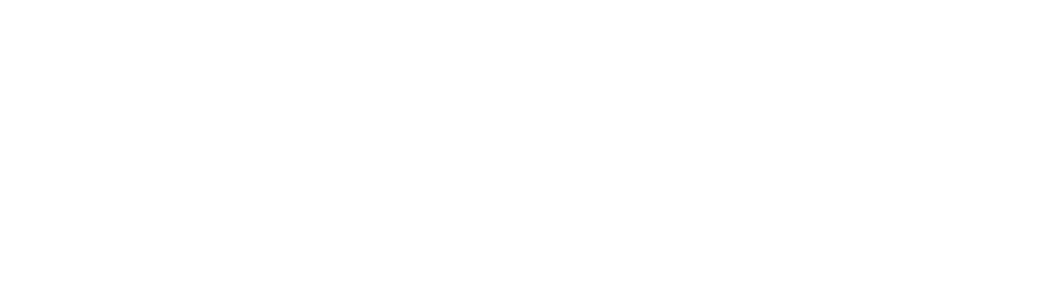
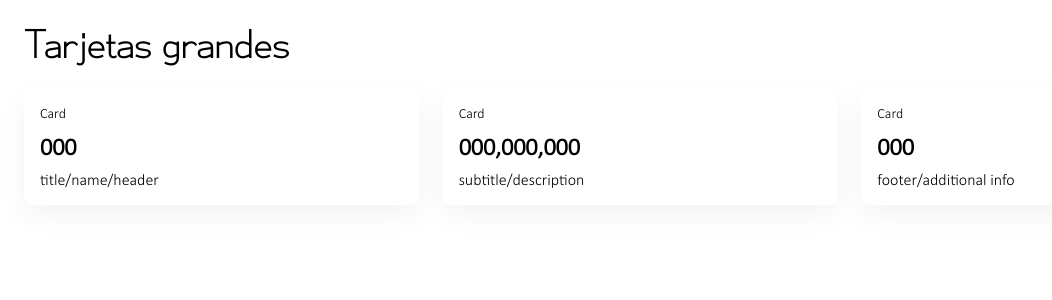
Before and after one commit to MA-DW/market-vue, a Nuxt app: page /cards in a window 1280 px wide. Before the commit this address had no page. Shown: the top 300 px of the page, without its empty margins (0-1052 px from the left). Built offline with nearby package versions, Linux system fonts and the light colour scheme.

Commit message:
text card lg

```diff
--- /dev/null
+++ b/components/uikit/TextCard.vue
@@ -0,0 +1,68 @@
+<script setup lang="ts">
+interface TextCardProps {
+  title?: string;
+  subtitle?: string;
+  header?: string;
+}
+
+const props = defineProps<TextCardProps>();
+</script>
+
+<template>
+  <div class="text-card">
+    <div class="text-card-content">
+      <div class="text-card-header" v-if="header">
+        {{ header }}
+      </div>
+      <div class="text-card-body">
+        <h3 class="text-card-title" v-if="title">{{ title }}</h3>
+        <p class="text-card-subtitle" v-if="subtitle">{{ subtitle }}</p>
+        <slot></slot>
+      </div>
+    </div>
+  </div>
+</template>
+
+<style scoped>
+.text-card {
+  height: 117px;
+  border-radius: 8px;
+  box-shadow: 0px 10px 30px rgba(0, 0, 0, 0.05);
+  background-color: white;
+  padding: 1rem;
+  display: flex;
+  flex-direction: column;
+}
+
+.text-card-content {
+  height: 100%;
+  display: flex;
+  flex-direction: column;
+}
+
+.text-card-header {
+  font-size: 0.875rem;
+  color: var(--color-secondary);
+  margin-bottom: 0.5rem;
+}
+
+.text-card-body {
+  flex: 1;
+  display: flex;
+  flex-direction: column;
+  gap: 0.25rem;
+}
+
+.text-card-title {
+  font-size: 1.5rem;
+  font-weight: bold;
+  color: var(--color-primary);
+  margin: 0;
+}
+
+.text-card-subtitle {
+  font-size: 1rem;
+  color: var(--color-secondary);
+  margin: 0;
+}
+</style>
--- /dev/null
+++ b/pages/cards.vue
@@ -0,0 +1,36 @@
+<script setup lang="ts">
+import { ref } from 'vue'
+
+const cardData = ref([
+  {
+    header: 'Card',
+    title: '000',
+    subtitle: 'title/name/header'
+  },
+  {
+    header: 'Card',
+    title: '000,000,000',
+    subtitle: 'subtitle/description'
+  },
+  {
+    header: 'Card',
+    title: '000',
+    subtitle: 'footer/additional info'
+  }
+])
+</script>
+
+<template>
+  <div class="p-6">
+    <h1 class="mb-6">Tarjetas grandes</h1>
+    <div class="grid grid-cols-1 md:grid-cols-2 lg:grid-cols-3 gap-6">
+      <UikitTextCard
+        v-for="(card, index) in cardData"
+        :key="index"
+        :header="card.header"
+        :title="card.title"
+        :subtitle="card.subtitle"
+      />
+    </div>
+  </div>
+</template>
--- a/pages/index.vue
+++ b/pages/index.vue
@@ -1,6 +1,23 @@
 <script setup lang="ts">
 import { UikitButton } from '#components';
+import { ref } from 'vue'
 
+// Input values
+const textValue = ref('')
+const numberValue = ref(0)
+const errorValue = ref('')
+const disabledValue = ref('Disabled value')
+
+const selectedValue = ref(null)
+const selectedOption2 = ref(null)
+const selectData = [
+  { label: 'Option 01', value: '01' },
+  { label: 'Option 02', value: '02' },
+  { label: 'Option 03', value: '03' },
+  { label: 'Option 04', value: '04' },
+  { label: 'Option 05', value: '05' },
+  { label: 'Option 06', value: '06' },
+]
 </script>
 <template>
   <div class="">
@@ -214,24 +231,3 @@
   </div>
 
 </template>
-
-<script setup lang="ts">
-import { ref } from 'vue'
-
-// Input values
-const textValue = ref('')
-const numberValue = ref(0)
-const errorValue = ref('')
-const disabledValue = ref('Disabled value')
-
-const selectedValue = ref(null)
-const selectedOption2 = ref(null)
-const selectData = [
-  { label: 'Option 01', value: '01' },
-  { label: 'Option 02', value: '02' },
-  { label: 'Option 03', value: '03' },
-  { label: 'Option 04', value: '04' },
-  { label: 'Option 05', value: '05' },
-  { label: 'Option 06', value: '06' },
-]
-</script>
```
